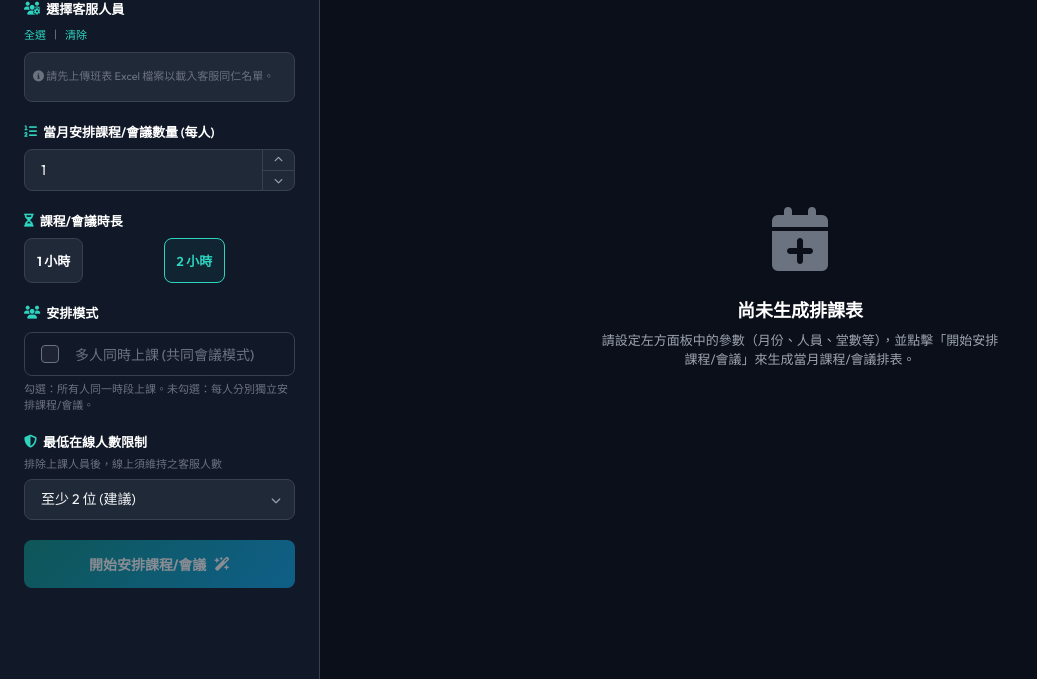
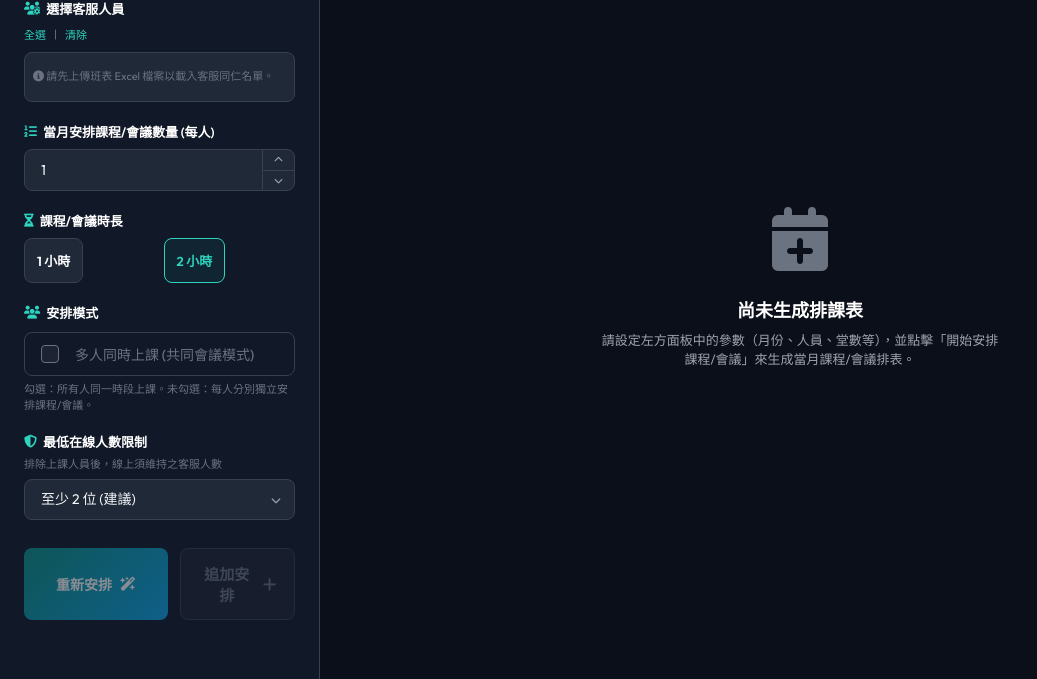
Before and after one commit to ray83810/meeting_arrangement, a Flask app: page / in a window 1280 px wide. Shown: the part 260-939 px from the top of the page, without its empty margins (0-1037 px from the left). Run offline with Flask 3, Linux system fonts and the light colour scheme; some libraries are stand-ins or nearby versions.

Commit message:
Support cumulative scheduling with a new Append button to mix different duration sessions

```diff
--- a/index.html
+++ b/index.html
@@ -115,10 +115,16 @@
                     </div>
                 </div>
 
-                <button type="submit" id="submit-btn" class="primary-btn">
-                    <span>開始安排課程/會議</span>
-                    <i class="fa-solid fa-wand-magic-sparkles"></i>
-                </button>
+                <div class="submit-buttons-container">
+                    <button type="submit" id="submit-btn" class="primary-btn">
+                        <span>重新安排</span>
+                        <i class="fa-solid fa-wand-magic-sparkles"></i>
+                    </button>
+                    <button type="button" id="append-btn" class="secondary-btn" disabled>
+                        <span>追加安排</span>
+                        <i class="fa-solid fa-plus"></i>
+                    </button>
+                </div>
             </form>
         </aside>
 
--- a/static/css/style.css
+++ b/static/css/style.css
@@ -1529,3 +1529,45 @@ select:focus {
 .checkbox-container-custom input:checked ~ .checkbox-label-text {
     color: #fff;
 }
+
+.submit-buttons-container {
+    display: flex;
+    gap: 12px;
+    margin-top: 8px;
+}
+
+.submit-buttons-container .primary-btn {
+    flex: 1.2;
+    margin-top: 0;
+}
+
+.secondary-btn {
+    flex: 0.8;
+    background: rgba(255, 255, 255, 0.05);
+    border: 1px solid var(--border-color);
+    color: var(--text-muted);
+    border-radius: 8px;
+    padding: 14px 18px;
+    font-size: 15px;
+    font-weight: 600;
+    cursor: not-allowed;
+    display: flex;
+    align-items: center;
+    justify-content: center;
+    gap: 8px;
+    transition: all 0.2s;
+    opacity: 0.5;
+}
+
+.secondary-btn:not(:disabled) {
+    color: #fff;
+    cursor: pointer;
+    opacity: 1;
+    background: rgba(255, 255, 255, 0.1);
+}
+
+.secondary-btn:not(:disabled):hover {
+    background: rgba(255, 255, 255, 0.15);
+    border-color: rgba(255, 255, 255, 0.3);
+    box-shadow: 0 4px 12px rgba(255, 255, 255, 0.05);
+}
--- a/static/js/main.js
+++ b/static/js/main.js
@@ -10,6 +10,7 @@ document.addEventListener("DOMContentLoaded", () => {
     const loadedMonthGroup = document.getElementById("loaded-month-group");
     const loadedMonthVal = document.getElementById("loaded-month-val");
     const submitBtn = document.getElementById("submit-btn");
+    const appendBtn = document.getElementById("append-btn");
 
     const agentCheckboxes = document.getElementById("agent-checkboxes");
     const selectAllBtn = document.getElementById("select-all-btn");
@@ -256,6 +257,11 @@ document.addEventListener("DOMContentLoaded", () => {
                 }
 
                 uploadedMonthCode = monthCode;
+                scheduleResult = null;
+                appendBtn.disabled = true;
+                appendBtn.style.opacity = "0.5";
+                appendBtn.style.cursor = "not-allowed";
+
                 initData = {
                     dates: validDates,
                     agents: agentsData
@@ -342,7 +348,12 @@ document.addEventListener("DOMContentLoaded", () => {
     // Form submission for schedule calculation
     scheduleForm.addEventListener("submit", (e) => {
         e.preventDefault();
-        calculateSchedule();
+        calculateSchedule(false);
+    });
+
+    // Append calculation
+    appendBtn.addEventListener("click", () => {
+        calculateSchedule(true);
     });
 
     // Export CSV
@@ -369,7 +380,7 @@ document.addEventListener("DOMContentLoaded", () => {
     }
 
     // Submit scheduling criteria to API
-    function calculateSchedule() {
+    function calculateSchedule(isAppend = false) {
         const selectedMonth = uploadedMonthCode;
         if (!selectedMonth) {
             alert("請先上傳班表 Excel 檔案！");
@@ -392,17 +403,30 @@ document.addEventListener("DOMContentLoaded", () => {
         // Run JS Scheduler locally in browser!
         setTimeout(() => {
             try {
-                const result = calculateScheduleJS(selectedMonth, selectedAgents, courseCount, courseDuration, minCoverage, jointClassCheckbox.checked);
+                const startingResult = isAppend ? scheduleResult : null;
+                const result = calculateScheduleJS(selectedMonth, selectedAgents, courseCount, courseDuration, minCoverage, jointClassCheckbox.checked, startingResult);
                 scheduleResult = result;
 
                 // Hide loader and empty state
                 loadingOverlay.classList.add("hidden");
 
+                // Enable append button now that we have a scheduleResult
+                appendBtn.disabled = false;
+                appendBtn.style.opacity = "1";
+                appendBtn.style.cursor = "pointer";
+
                 // Update workspace header label
                 const monthLabel = loadedMonthVal.textContent;
                 const modeText = jointClassCheckbox.checked ? "共同會議" : "獨立安排";
+
+                // Calculate total scheduled sessions
+                let totalCount = 0;
+                Object.keys(scheduleResult.scheduled_courses).forEach(a => {
+                    totalCount += scheduleResult.scheduled_courses[a].length;
+                });
+
                 document.getElementById("current-config-summary").textContent =
-                    `${monthLabel} 班表 | ${modeText} | 已選人員: ${selectedAgents.length}位 | 數量: ${courseCount}次 (${courseDuration}小時) | 安全在線門檻: ${minCoverage}位`;
+                    `${monthLabel} 班表 | 已安排: ${totalCount}堂/次 | 安全在線門檻: ${minCoverage}位`;
 
                 // Display active panels
                 statsSection.classList.remove("hidden");
@@ -890,7 +914,7 @@ document.addEventListener("DOMContentLoaded", () => {
     }
 
     // Core greedy scheduling algorithm in Javascript
-    function calculateScheduleJS(selectedMonth, selectedAgents, courseCount, courseDuration, minCoverage, jointClass) {
+    function calculateScheduleJS(selectedMonth, selectedAgents, courseCount, courseDuration, minCoverage, jointClass, existingResult = null) {
         const dates = initData.dates;
         const agentsData = initData.agents;
 
@@ -929,19 +953,40 @@ document.addEventListener("DOMContentLoaded", () => {
             });
         });
 
-        // 2. Build availableAgents
+        // 2. Build availableAgents and scheduledCourses
         const availableAgents = {};
-        dates.forEach(d => {
-            availableAgents[d] = {};
-            for (let h = 0; h < 24; h++) {
-                availableAgents[d][h] = new Set(onlineMatrixOrig[d][h]);
-            }
-        });
+        let scheduledCourses = {};
 
-        const scheduledCourses = {};
-        selectedAgents.forEach(name => {
-            scheduledCourses[name] = [];
-        });
+        if (existingResult) {
+            // Deep copy existing scheduled courses
+            scheduledCourses = JSON.parse(JSON.stringify(existingResult.scheduled_courses));
+            selectedAgents.forEach(name => {
+                if (!scheduledCourses[name]) {
+                    scheduledCourses[name] = [];
+                }
+            });
+
+            // Clone sets from existing available_agents
+            dates.forEach(d => {
+                availableAgents[d] = {};
+                for (let h = 0; h < 24; h++) {
+                    availableAgents[d][h] = new Set(existingResult.available_agents[d][h]);
+                }
+            });
+        } else {
+            // Initialize fresh scheduled courses
+            selectedAgents.forEach(name => {
+                scheduledCourses[name] = [];
+            });
+
+            // Initialize fresh available agents from onlineMatrixOrig
+            dates.forEach(d => {
+                availableAgents[d] = {};
+                for (let h = 0; h < 24; h++) {
+                    availableAgents[d][h] = new Set(onlineMatrixOrig[d][h]);
+                }
+            });
+        }
 
         const failedSchedules = [];
 
@@ -1050,6 +1095,7 @@ document.addEventListener("DOMContentLoaded", () => {
                     const minRemaining = Math.round(bestScore);
 
                     selectedAgents.forEach(name => {
+                        const cNumForAgent = scheduledCourses[name].length + 1;
                         const coverageAtHours = candidateHours.map(h => {
                             const activeAgents = Array.from(availableAgents[dStr][h]);
                             return activeAgents.filter(a => !selectedAgents.includes(a)).length;
@@ -1063,7 +1109,8 @@ document.addEventListener("DOMContentLoaded", () => {
                             duration: courseDuration,
                             coverage_at_hours: coverageAtHours,
                             total_online_at_hours: totalOnlineAtHours,
-                            violated: minRemaining < minCoverage
+                            violated: minRemaining < minCoverage,
+                            course_number: cNumForAgent
                         });
 
                         candidateHours.forEach(h => {
@@ -1072,9 +1119,10 @@ document.addEventListener("DOMContentLoaded", () => {
                     });
                 } else {
                     selectedAgents.forEach(name => {
+                        const cNumForAgent = scheduledCourses[name].length + 1;
                         failedSchedules.push({
                             agent: name,
-                            course_number: cNum
+                            course_number: cNumForAgent
                         });
                     });
                 }
@@ -1084,13 +1132,13 @@ document.addEventListener("DOMContentLoaded", () => {
             const placementRequests = [];
             for (let cIdx = 0; cIdx < courseCount; cIdx++) {
                 selectedAgents.forEach(name => {
-                    placementRequests.push({ agentName: name, courseNum: cIdx + 1 });
+                    placementRequests.push({ agentName: name });
                 });
             }
 
             placementRequests.forEach(req => {
                 const name = req.agentName;
-                const cNum = req.courseNum;
+                const cNumForAgent = scheduledCourses[name].length + 1;
                 const agentInfo = agentsData[name];
                 const schedule = agentInfo.schedule;
                 const mealVal = agentInfo.meal;
@@ -1169,7 +1217,8 @@ document.addEventListener("DOMContentLoaded", () => {
                         duration: courseDuration,
                         coverage_at_hours: candidateHours.map(h => availableAgents[dStr][h].size - 1),
                         total_online_at_hours: candidateHours.map(h => availableAgents[dStr][h].size),
-                        violated: minRemaining < minCoverage
+                        violated: minRemaining < minCoverage,
+                        course_number: cNumForAgent
                     });
 
                     candidateHours.forEach(h => {
@@ -1178,7 +1227,7 @@ document.addEventListener("DOMContentLoaded", () => {
                 } else {
                     failedSchedules.push({
                         agent: name,
-                        course_number: cNum
+                        course_number: cNumForAgent
                     });
                 }
             });
@@ -1207,7 +1256,8 @@ document.addEventListener("DOMContentLoaded", () => {
             failed_schedules: failedSchedules,
             coverage_timeline: coverageTimeline,
             dates: dates,
-            agents: SHIFTS_ALL
+            agents: SHIFTS_ALL,
+            available_agents: availableAgents
         };
     }
 
```
